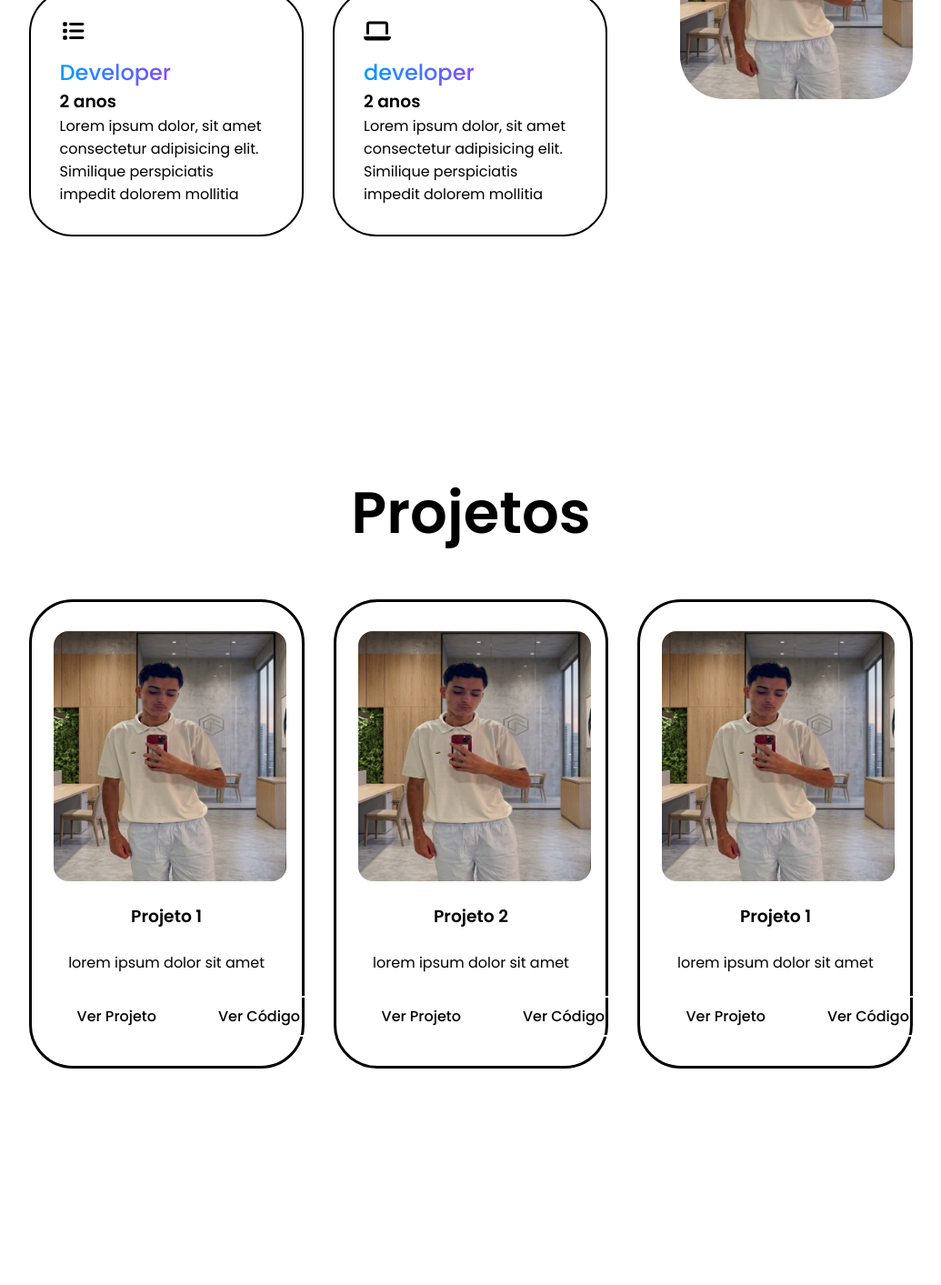
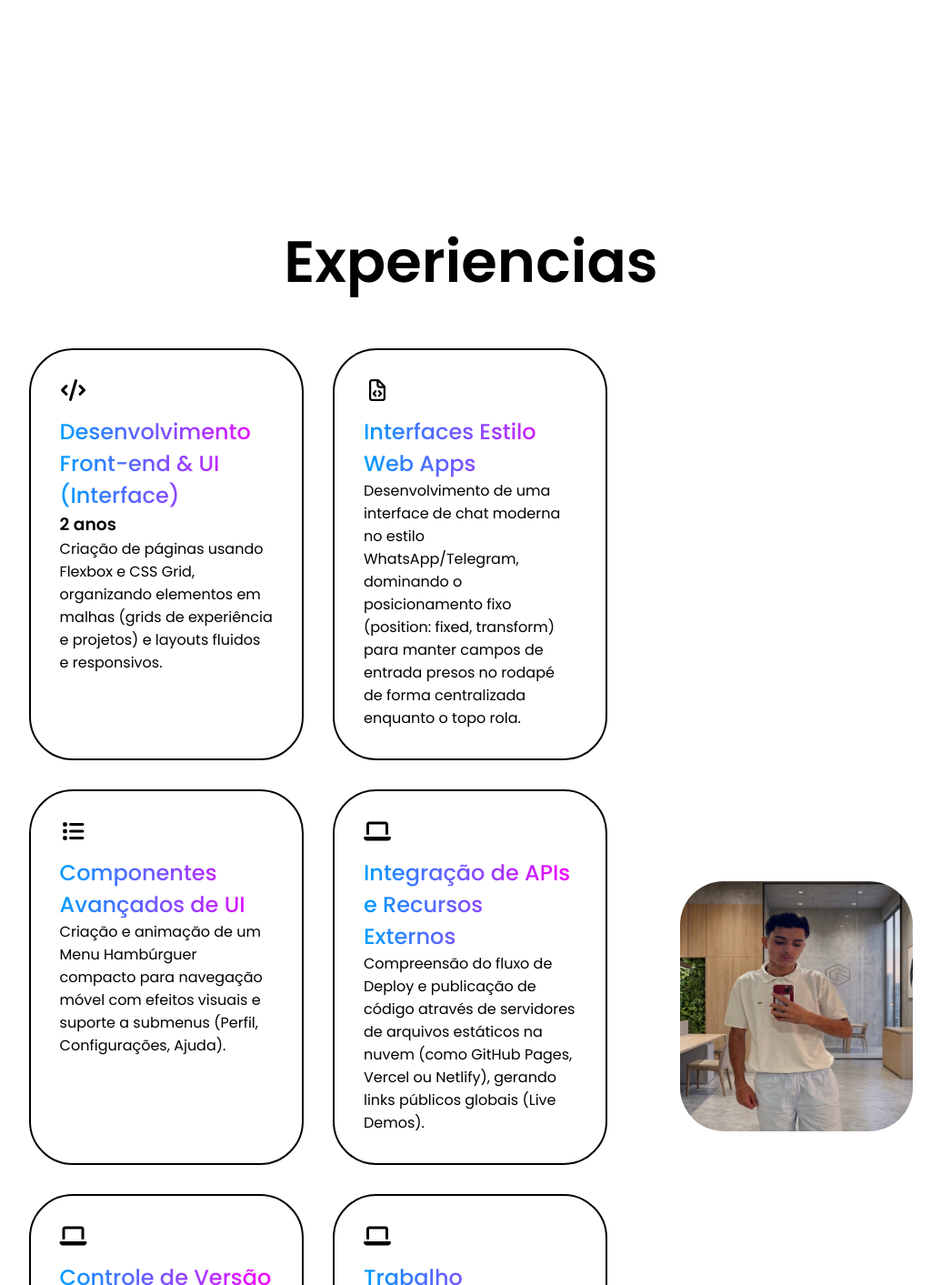
Before and after one commit to 7thur/Portif-lio-, a plain HTML site: page index.html in a window 1280 px wide. Shown: the part 1387-2800 px from the top of the page at 91% size, without its empty margins (122-1157 px from the left). Drawn offline with Linux system fonts and the light colour scheme.

Commit message:
Atualização sobre mim.

```diff
--- a/index.html
+++ b/index.html
@@ -45,9 +45,14 @@
             <div class="info-box">
 
                 <div class="texto">
-                    <h3>Hello, I'm</h3>
+                    <h3>Olá, eu sou</h3>
             <h1>Arthur Vinícius</h1>
             <span>Frontend Developer</span>
+            <h3>Sou estudante de Análise e Desenvolvimento de Sistemas (ADS), apaixonado por tecnologia e inovação. Tenho interesse em desenvolvimento de software, programação, banco de dados, redes de computadores e cibersegurança.
+
+Possuo experiência profissional na área industrial e de marcenaria, o que contribuiu para desenvolver habilidades como responsabilidade, organização, raciocínio lógico, resolução de problemas e trabalho em equipe.
+
+Gosto de aprender continuamente, explorar novas tecnologias e transformar ideias em projetos e soluções práticas. Atualmente, busco aprimorar minhas habilidades técnicas, desenvolver meu portfólio e conquistar oportunidades para crescer profissionalmente na área de Tecnologia da Informação.</h3>
         </div>
             <div class="btn-group">
             <div class="btn">Dowload CV</div>
@@ -67,38 +72,52 @@
 </section>
 
 <section id="experience" class="experience">
-            <h2 class="section-title">Experiencia</h2>
+            <h2 class="section-title">Experiencias</h2>
 
             <div class="experience-info">
 
                 <div class="grid">
                     <div class="grid-card">
                         <i class="fa-solid fa-code"></i>
-                        <span> Developer</span>
+                        <span> Desenvolvimento Front-end & UI (Interface)</span>
                         <h3> 2 anos </h3>
-                        <p>Lorem ipsum dolor, sit amet consectetur adipisicing elit. Similique perspiciatis impedit dolorem mollitia </p>
+                        <p>Criação de páginas usando Flexbox e CSS Grid, organizando elementos em malhas (grids de experiência e projetos) e layouts fluidos e responsivos.</p>
 
                     </div>
                     <div class="grid-card">
                         <i class="fa-regular fa-file-code"></i>
-                        <span> Developer </span>
-                        <h3> 2 anos </h3>
-                        <p>Lorem ipsum dolor, sit amet consectetur adipisicing elit. Similique perspiciatis impedit dolorem mollitia </p>
+                        <span>Interfaces Estilo Web Apps </span>
+                        <h3>  </h3>
+                        <p> Desenvolvimento de uma interface de chat moderna no estilo WhatsApp/Telegram, dominando o posicionamento fixo (position: fixed, transform) para manter campos de entrada presos no rodapé de forma centralizada enquanto o topo rola.</p>
 
                     </div>
                     <div class="grid-card">
                         <i class="fa-solid fa-list"></i>
-                        <span> Developer</span>
-                        <h3> 2 anos </h3>
-                        <p>Lorem ipsum dolor, sit amet consectetur adipisicing elit. Similique perspiciatis impedit dolorem mollitia </p>
+                        <span> Componentes Avançados de UI</span>
+                        <h3> </h3>
+                        <p>Criação e animação de um Menu Hambúrguer compacto para navegação móvel com efeitos visuais e suporte a submenus (Perfil, Configurações, Ajuda). </p>
 
                     </div>
                     <div class="grid-card">
                         <i class="fa-solid fa-laptop"></i>
-                        <span> developer</span>
-                        <h3> 2 anos </h3>
-                        <p>Lorem ipsum dolor, sit amet consectetur adipisicing elit. Similique perspiciatis impedit dolorem mollitia </p>
+                        <span>Integração de APIs e Recursos Externos</span>
+                        <h3>  </h3>
+                        <p> Compreensão do fluxo de Deploy e publicação de código através de servidores de arquivos estáticos na nuvem (como GitHub Pages, Vercel ou Netlify), gerando links públicos globais (Live Demos).</p>
+                    </div>
 
+                     <div class="grid-card">
+                        <i class="fa-solid fa-laptop"></i>
+                        <span>Controle de Versão com Git</span>
+                        <h3>  </h3>
+                        <p>Inicialização de repositórios (git init), gerenciamento de histórico de salvamento (git add, git commit) e controle de ramificações (git branch -M main).</p>
+                    </div>
+
+                     <div class="grid-card">
+                        <i class="fa-solid fa-laptop"></i>
+                        <span>Trabalho Corporativo no Github</span>
+                        <h3> git status
+ </h3>
+                        <p>Conexão com servidores remotos (git remote), envio de códigos (git push), download de atualizações de terceiros (git pull), sincronização de código (git fetch) e gerenciamento de permissões e colaborações (Forks, Pull Requests e resolução de conflitos/Merges).</p>
                     </div>
 
                 </div>
@@ -112,31 +131,31 @@
 
     <div class="project-grid">
         <div class="project-card">
-            <img src="Arthur.png" alt="Projeto 1">
-            <h3>Projeto 1</h3>
-            <p>lorem ipsum dolor sit amet</p>
+            <img src="estoque-inteligente.png" alt="Estoque Inteligente">
+            <h3>Estoque Inteligente</h3>
+            <p>Sistema web inteligente para gestão de estoque e vendas. Possui login seguro, dashboard financeiro em tempo real, alertas automatizados para reposição de produtos com baixo estoque e detecção de mercadorias encalhadas. Feito em HTML, CSS e JS.</p>
             <div class="btn-group">
-                <div class="btn">Ver Projeto</div>
-                <div class="btn">Ver Código</div>
+                <a href="https://minhaloja-estoque.netlify.app/" target="_blank" class="btn">Live Demo</a>
+                <a href="https://github.com/7thur/Estoque-inteligente" target="_blank" class="btn"> Ver Código </a>
             </div>
             </div>
             <div class="project-card">
-            <img src="Arthur.png" alt="Projeto 2">
-            <h3>Projeto 2</h3>
-            <p>lorem ipsum dolor sit amet</p>
+            <img src="tela-login.png" alt="Projeto 2">
+            <h3>Tela de Login</h3>
+            <p>Sistema de autenticação para acesso ao painel administrativo. Feito em HTML, CSS e JS.</p>
             <div class="btn-group">
-                <div class="btn">Ver Projeto</div>
-                <div class="btn">Ver Código</div>
+                <a href="#" target="_blank" class="btn">Live Demo</a>
+                <a href="https://github.com/pctechservice/Login-system" target="_blank" class="btn">Ver Código</a>
             </div>
             </div>
 
             <div class="project-card">
-            <img src="Arthur.png" alt="Projeto 3">
-            <h3>Projeto 1</h3>
-            <p>lorem ipsum dolor sit amet</p>
+            <img src="chat.png" alt="Projeto 3">
+            <h3>Chat em Tempo Real</h3>
+            <p>Um aplicativo de chat responsivo construído com layout flexbox, manipulação dinâmica do DOM via JavaScript e navegação SPA na mesma página.</p>
             <div class="btn-group">
-                <div class="btn">Ver Projeto</div>
-                <div class="btn">Ver Código</div>
+                <a href="#" target="_blank" class="btn">Live Demo</a>
+                <a href="https://github.com/pctechservice/Chat-system" target="_blank" class="btn">Ver Código</a>
             </div>
         </div>
 
@@ -172,7 +191,7 @@
     </nav>
 
     <section class="copyright">
-        <p>© 2024 Arthur Vinícius | Todos os direitos reservados.</p>
+        <p>© 2026 Arthur Vinícius | Todos os direitos reservados.</p>
 <script src="script.js"></script>
 </body>
 </html>
```
Also changed, not shown: chat.png (added), tela-login.png (added).
